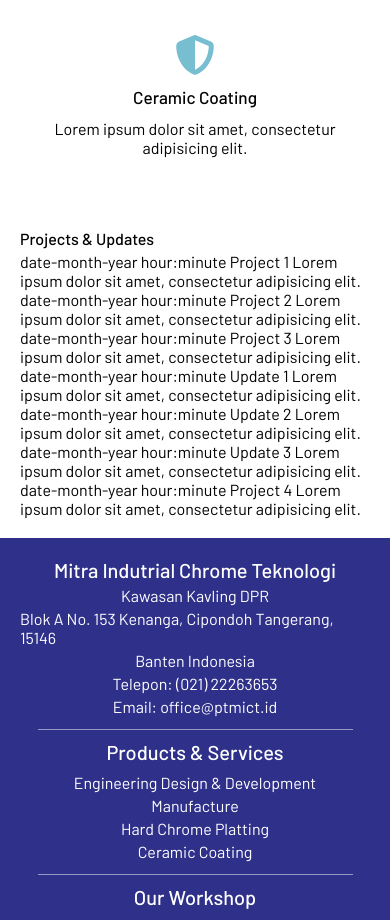
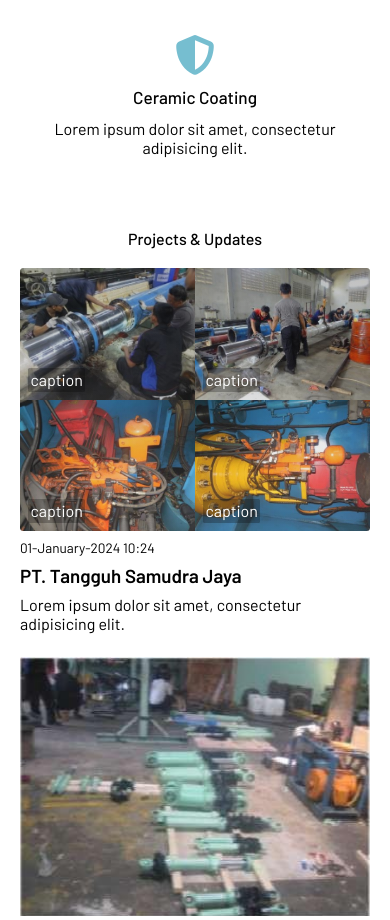
Before and after one commit to reyzakertopro/mict, a PHP site: page / in a window 390 px wide. Shown: the part 1754-2674 px from the top of the page. Run offline with PHP 8.4, Linux system fonts and the light colour scheme; some libraries are stand-ins or nearby versions; grey boxes are pictures that could not be loaded.

Commit message:
Add files via upload

```diff
--- a/assets/css/master.css
+++ b/assets/css/master.css
@@ -84,6 +84,40 @@
   font-weight: 500;
 }
 
+.img-wrapper{
+  border-radius: 3.5px;
+  position: relative;
+  overflow: hidden;
+  flex-wrap: wrap;
+  display: flex;
+}
+.img-wrapper:after{
+  background: linear-gradient(180deg, rgba(1, 1, 3, .25), rgba(255, 255, 255, .15));
+  position: absolute;
+  height: 100%;
+  width: 100%;
+  content: '';
+}
+.thumbnail{
+  width: calc(100% / 2);
+  position: relative;
+  display: flex;
+}
+.thumbnail img{
+  object-fit: cover;
+  width: 100%;
+}
+.thumbnail figcaption{
+  background: rgba(1, 1, 3, .25);
+  border-radius: 1.5px;
+  position: absolute;
+  padding: .15em;
+  bottom: .5em;
+  left: .5em;
+  color: #fff;
+  z-index: 1;
+}
+
 /* hero section */
 .hero{box-shadow: 0 0 7px rgba(1, 1, 3, .75);}
 .hero .wrapper{
--- a/index.php
+++ b/index.php
@@ -44,9 +44,35 @@
   .services-home .wrapper > span:nth-child(3){max-width: 768px;}
 
   /* insight section */
+  .insight-home .wrapper > .judul{text-align: center;}
+  .blog-wrapper{
+    justify-content: space-between;
+    flex-wrap: wrap;
+    padding: .5em 0;
+    row-gap: .5em;
+    display: flex;
+  }
+  .blog{
+    max-width: calc(100% / 3 - .25em);
+    flex-direction: column;
+    padding: .5em 0;
+    display: flex;
+    width: 100%;
+    gap: .5em;
+  }
+  .blog > .date{font-size: .85em;}
+  .blog > .judul{
+    font-size: 1.175em;
+    font-weight: 600;
+  }
+
 
   @media(max-width: 768px) {
+    /* services section */
     .services-home .wrapper > span:nth-child(3){line-height: 1.5em;}
+
+    /* insight section */
+    .blog{max-width: none;}
 
   }
 
@@ -118,43 +144,67 @@
       <span class="judul">Projects & Updates</span>
       <div class="blog-wrapper">
         <div class="blog">
-          <span class="date">date-month-year hour:minute</span>
-          <span class="judul">Project 1</span>
+          <div class="img-wrapper">
+            <div class="thumbnail">
+              <img src="assets/img/samudra_case1.png" alt="PT. Tangguh Samudra Jaya">
+              <figcaption>caption</figcaption>
+
+            </div>
+            <div class="thumbnail">
+              <img src="assets/img/samudra_case2.png" alt="PT. Tangguh Samudra Jaya">
+              <figcaption>caption</figcaption>
+
+            </div>
+            <div class="thumbnail">
+              <img src="assets/img/samudra_case3.png" alt="PT. Tangguh Samudra Jaya">
+              <figcaption>caption</figcaption>
+
+            </div>
+            <div class="thumbnail">
+              <img src="assets/img/samudra_case4.png" alt="PT. Tangguh Samudra Jaya">
+              <figcaption>caption</figcaption>
+
+            </div>
+
+          </div>
+          <span class="date">01-January-2024 10:24</span>
+          <span class="judul">PT. Tangguh Samudra Jaya</span>
           <span class="description">Lorem ipsum dolor sit amet, consectetur adipisicing elit.</span>
 
         </div>
         <div class="blog">
-          <span class="date">date-month-year hour:minute</span>
-          <span class="judul">Project 2</span>
+          <img src="assets/img/indah kiat pulp & paper perawang after.png" alt="PT. Indah Kiat Pulp & Paper Perawang">
+          <span class="date">01-January-2024 10:24</span>
+          <span class="judul">PT. Indah Kiat Pulp & Paper Perawang</span>
           <span class="description">Lorem ipsum dolor sit amet, consectetur adipisicing elit.</span>
 
         </div>
         <div class="blog">
-          <span class="date">date-month-year hour:minute</span>
+          <span class="date">01-January-2024 10:24</span>
           <span class="judul">Project 3</span>
           <span class="description">Lorem ipsum dolor sit amet, consectetur adipisicing elit.</span>
 
         </div>
         <div class="blog">
-          <span class="date">date-month-year hour:minute</span>
+          <span class="date">01-January-2024 10:24</span>
           <span class="judul">Update 1</span>
           <span class="description">Lorem ipsum dolor sit amet, consectetur adipisicing elit.</span>
 
         </div>
         <div class="blog">
-          <span class="date">date-month-year hour:minute</span>
+          <span class="date">01-January-2024 10:24</span>
           <span class="judul">Update 2</span>
           <span class="description">Lorem ipsum dolor sit amet, consectetur adipisicing elit.</span>
 
         </div>
         <div class="blog">
-          <span class="date">date-month-year hour:minute</span>
+          <span class="date">01-January-2024 10:24</span>
           <span class="judul">Update 3</span>
           <span class="description">Lorem ipsum dolor sit amet, consectetur adipisicing elit.</span>
 
         </div>
         <div class="blog">
-          <span class="date">date-month-year hour:minute</span>
+          <span class="date">01-January-2024 10:24</span>
           <span class="judul">Project 4</span>
           <span class="description">Lorem ipsum dolor sit amet, consectetur adipisicing elit.</span>
 
```
